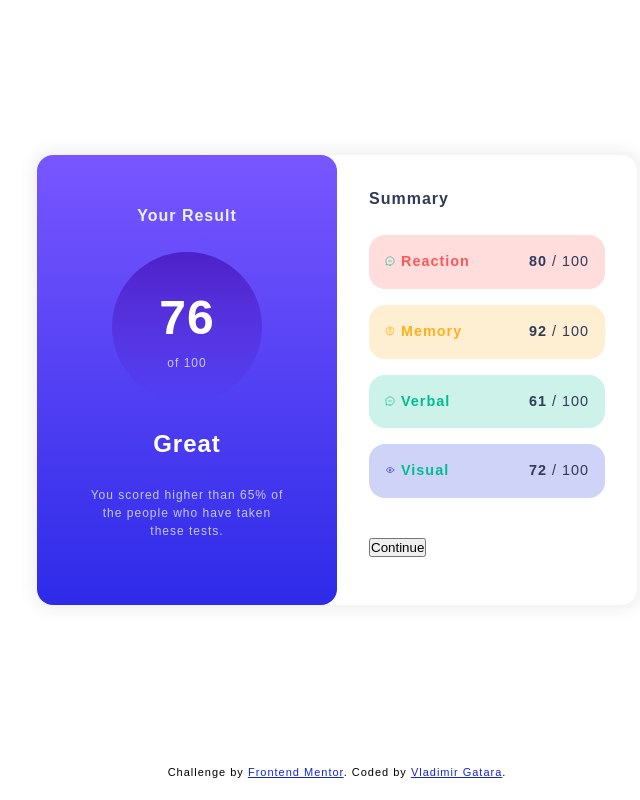
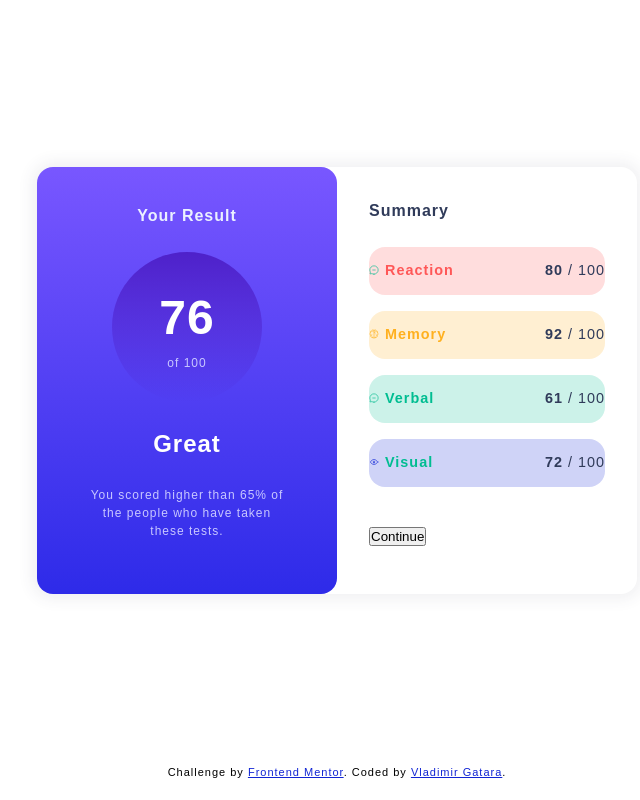
Before and after one commit to vgarmy/results-summary-component-main, a React (Create React App) app: page / in a window 1280 px wide. Shown: the whole page, without its empty margins (303-943 px from the left). Built offline with nearby package versions, Linux system fonts and the light colour scheme; a web font is replaced by a local one.

Commit message:
Css fixes

```diff
--- a/src/components/cardinfo/cardinfo.css
+++ b/src/components/cardinfo/cardinfo.css
@@ -6,8 +6,6 @@
     -webkit-border-radius: 1rem;
     -moz-border-radius: 1rem;
     border-radius: 1rem;
-
-    padding: 1rem;
     display: flex;
     flex-wrap: nowrap;
     justify-content: space-between;
@@ -15,7 +13,7 @@
     flex-direction: row;
     font-size: 0.9rem;
     margin-bottom: 1rem;
-
+    height: 3rem;
     font-weight: 600 !important
 }
 
```
